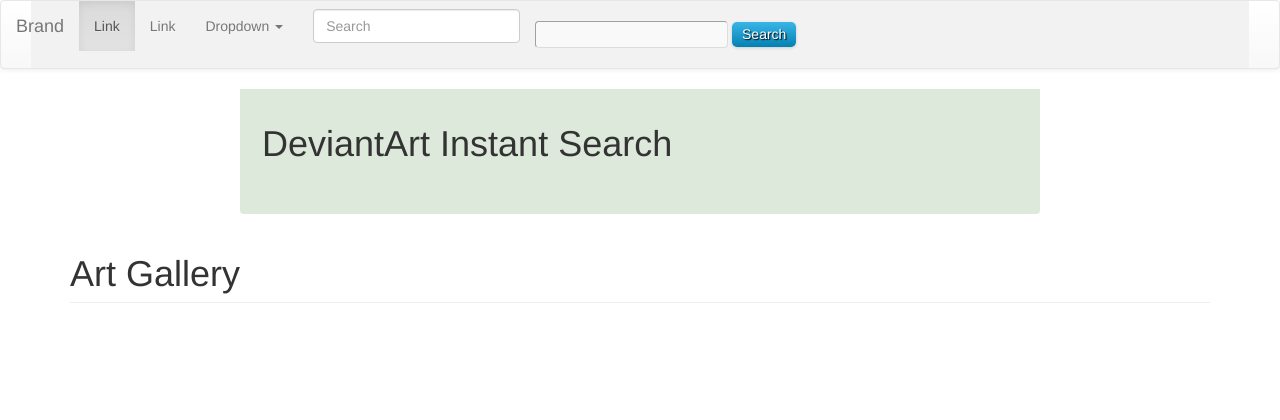
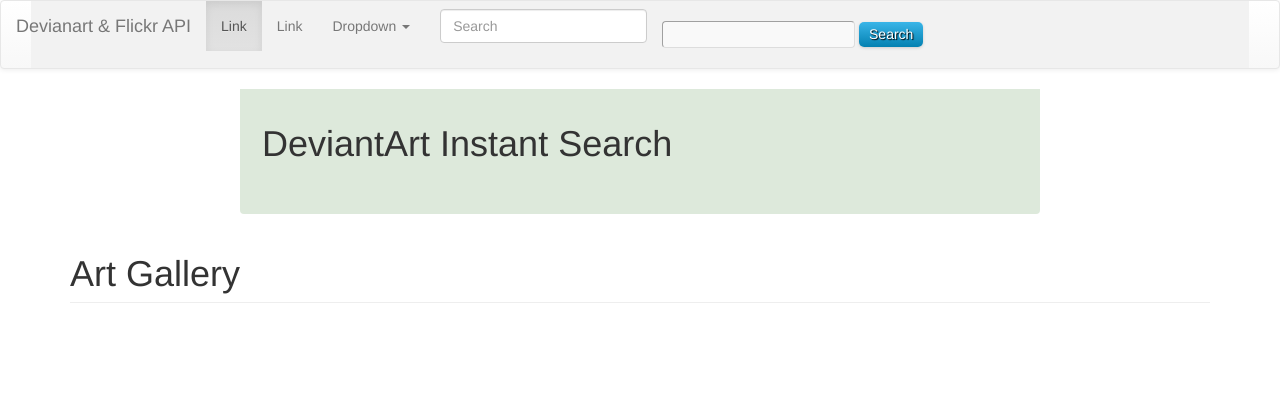
Before and after one commit to reynaldo0706/Devianart-Flickr-API, a PHP site: page / in a window 1280 px wide. Shown: the top 420 px of the page. Run offline with PHP 8.4, Linux system fonts and the light colour scheme; some libraries are stand-ins or nearby versions; some web fonts are replaced.

Commit message:
Update index.php

```diff
--- a/index.php
+++ b/index.php
@@ -522,7 +522,7 @@
 
 
 
-      <a class="navbar-brand" href="#">Brand</a>
+      <a class="navbar-brand" href="#">Devianart & Flickr API </a>
 
 
 
```
